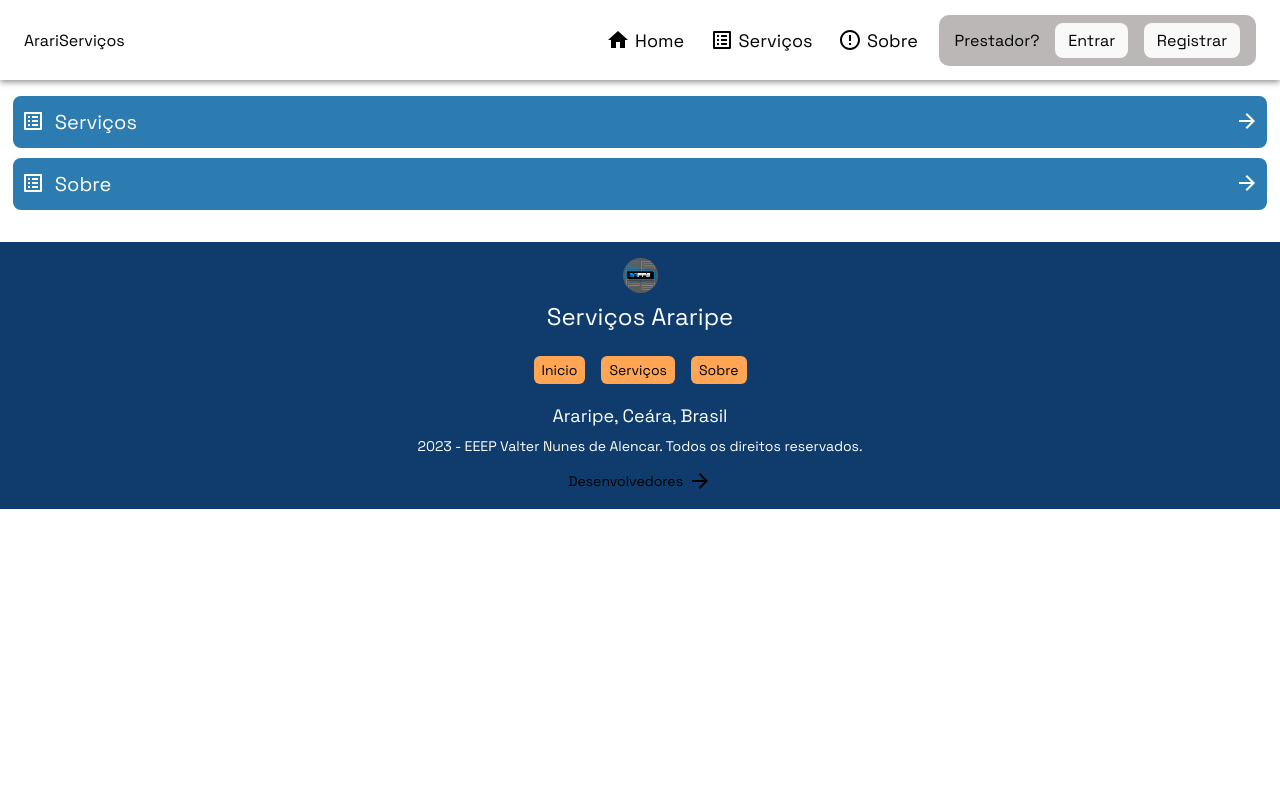
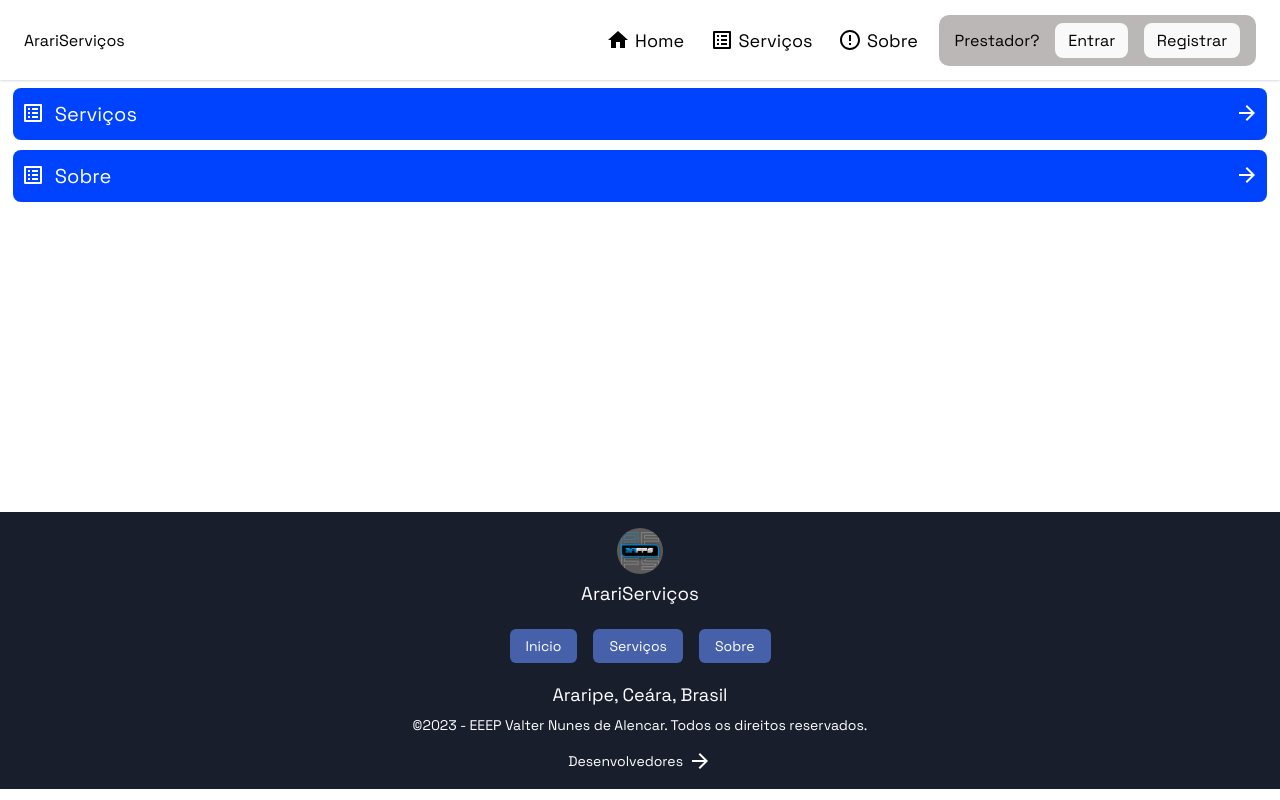
Before and after one commit to affs3a/projeto-social, a React (Vite) app: page / in a window 1280 px wide. Built offline with nearby package versions, Linux system fonts and the light colour scheme.

Commit message:
feat: adicionei o estilo com base na logo

```diff
--- a/src/App.jsx
+++ b/src/App.jsx
@@ -6,6 +6,10 @@ import { theme } from "@/style/config";
 import "@fontsource/space-grotesk"
 
 const GlobalStyle = createGlobalStyle`
+  :root {
+    --navbar-height: 72px;
+  }
+
   *, body {
     margin: 0;
     padding: 0;
@@ -30,7 +34,8 @@ const Main = styled.main`
   flex-direction: column;
   align-items: center;
   width: 100vw;
-  height: auto;
+  margin-top: var(--navbar-height);
+  min-height: 55vh;
 `
 
 const App = () => {
--- a/src/components/common/Logo/index.jsx
+++ b/src/components/common/Logo/index.jsx
@@ -5,7 +5,7 @@ import { Div, Title }
 import LogoImage from "/public/logo.png"
 
 const Image = styled.img`
-    width: 35px;
+    width: 46px;
     border-radius: 50%;
 `
 
@@ -17,7 +17,7 @@ const Logo = ({ bottom }) => {
             bottom={bottom}
         >
             <Image src={LogoImage} />
-            <Title as="h2" >Serviços Araripe</Title>
+            <Title as="h3" >ArariServiços</Title>
         </Div>
     )
 }
--- a/src/components/navegation/FooterNav/components/Copyright/index.jsx
+++ b/src/components/navegation/FooterNav/components/Copyright/index.jsx
@@ -15,11 +15,12 @@ const Copyright = () => {
             <Span
                 fontSize={'14px'}
             >
-                2023 - EEEP Valter Nunes de Alencar. Todos os direitos reservados.
+                &copy;2023 - EEEP Valter Nunes de Alencar. Todos os direitos reservados.
             </Span>
             <LinkRouter
                 to={'/'}
                 fontSize={'14px'}
+                color={'#fff'}
                 $flex={true}
             >
                 Desenvolvedores
--- a/src/components/navegation/FooterNav/components/MenuFooter/index.jsx
+++ b/src/components/navegation/FooterNav/components/MenuFooter/index.jsx
@@ -27,8 +27,10 @@ const MenuFooter = () => {
             {MenuList.map(itens => {
                 return (
                     <LinkRouter
-                        back={'#FFA553'}
-                        padding={".3rem .5rem"}
+                        back={'#4661a9'}
+                        hover={'#3a4f87'}
+                        color={'#fff'}
+                        padding={".5rem 1rem"}
                         to={itens.http}
                         key={itens.nome}
                         fontSize={"14px"}
--- a/src/components/navegation/NavBar/index.jsx
+++ b/src/components/navegation/NavBar/index.jsx
@@ -7,14 +7,16 @@ import MenuMobile from "@NavBar/MenuMobile";
 import MenuDesktop from "@NavBar/MenuDesktop";
 
 const Header = styled.header`
+    position: fixed;
+    top: 0;
     width: 100%;
-    height: 72px;
+    height: var(--navbar-height);
     background-color: ${({theme}) => theme.root.white};
     display: flex;
     align-items: center;
     justify-content: space-between;
     padding: ${({ theme }) => theme.Mobile.NavBar.padding};
-    box-shadow: 0px 2px 6px 0px rgba(30, 30, 30, 0.50);
+    box-shadow: 0px 0 3px rgba(30, 30, 30, 0.3);
 
     @media (min-width: 991px) {
         height: 80px;
--- a/src/style/config/index.jsx
+++ b/src/style/config/index.jsx
@@ -14,8 +14,8 @@ export const theme = {
         padding: "0 2rem"
     },
     root: {
-        blueOne: "#2C7CB2",
-        blueTwo: "#0F3C6D",
+        blueOne: "#0043ff",
+        blueTwo: "#191e2d",
         white: "#FFF"
     }
 }
--- a/src/style/tags/index.jsx
+++ b/src/style/tags/index.jsx
@@ -32,11 +32,16 @@ export const LinkRouter = styled(Link)`
     padding: ${props => props.padding || ".3rem"};
     font-size: ${props => props.fontSize};
     border-radius: 6px;
-    color: #000;
+    color: ${props => props.color || '#000'};
     align-items: center;
     justify-content: start;
     width: auto;
     gap: .3rem;
+    transition: all 300ms;
+
+    &:hover {
+        background-color: ${props => props.hover || props.back};
+    }
 `
 
 export const Span = styled.span`
```
